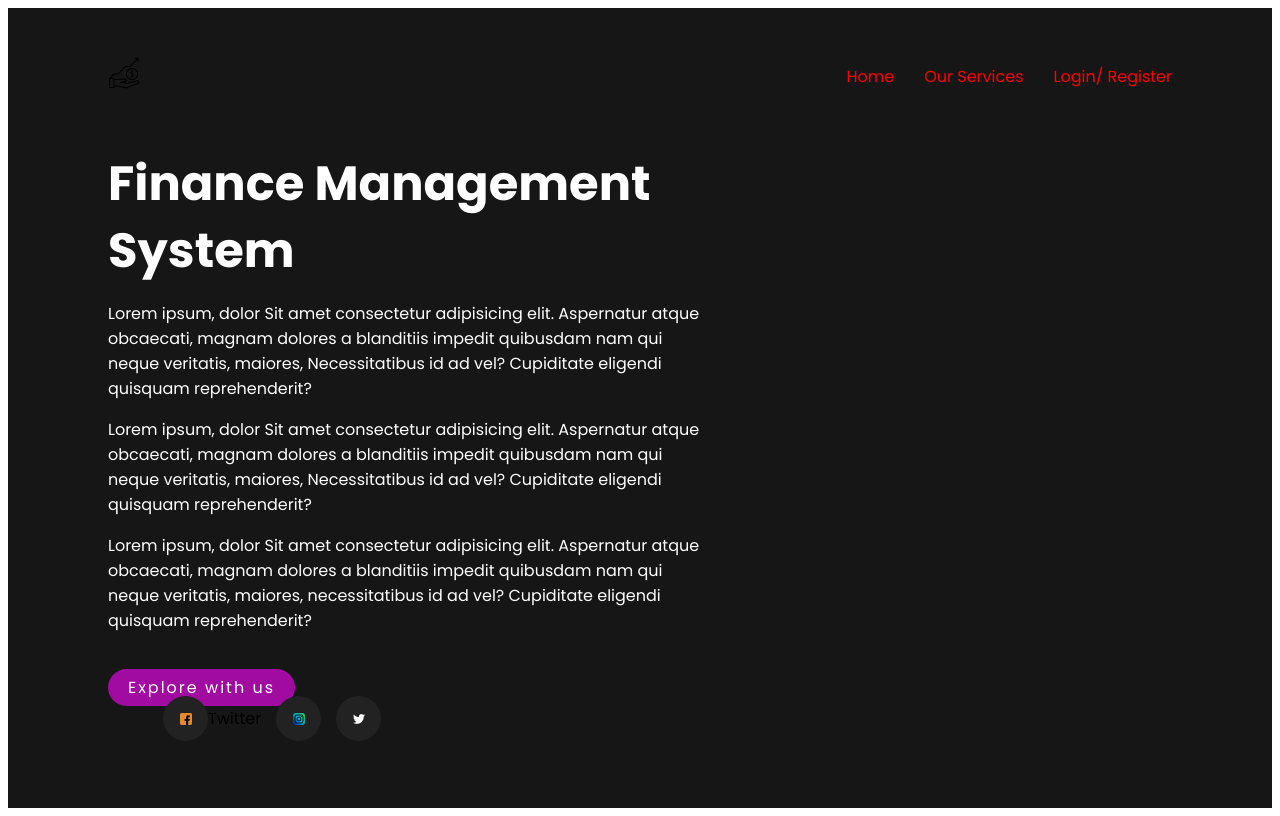
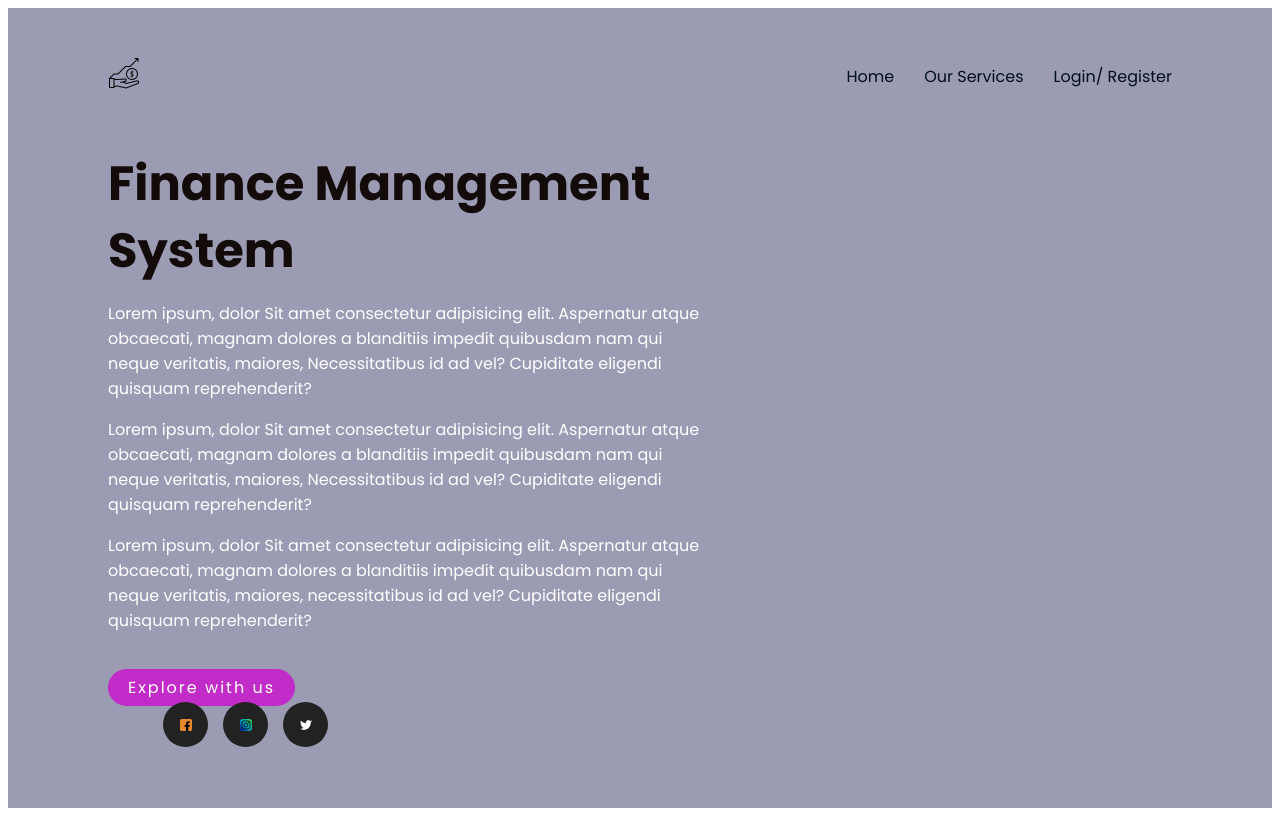
Before and after one commit to sankalp0009/ims09, a plain HTML site: page index.html in a window 1280 px wide. Drawn offline with Linux system fonts and the light colour scheme.

Commit message:
Modified index.html page and style.css

```diff
--- a/index.html
+++ b/index.html
@@ -8,7 +8,7 @@
 		<link rel="stylesheet" href="style.css" />
 	</head>
 
-	<body>
+	<body >
 		<section>
 			<div class="disc"></div>
 			<header>
@@ -56,9 +56,7 @@
 				<li>
 					<a href="#"><img src="./img/facebook.png" /></a>
 				</li>
-				<li>
-					<p>Twitter</p>
-				</li>
+
 				<li>
 					<a href="#"><img src="./img/instagram.png" /></a>
 				</li>
--- a/style.css
+++ b/style.css
@@ -5,6 +5,8 @@
 	box-sizing: border-box;
 	font-family: "Poppins", sans-serif;
 }
+
+
 
 section {
 	position: relative;
@@ -14,7 +16,7 @@ section {
 	display: flex;
 	justify-content: space-between;
 	align-items: center;
-	background: #161616;
+	background:rgb(155, 155, 180);
 }
 
 section .circle {
@@ -54,7 +56,9 @@ header .navigation li {
 
 header .navigation li a {
 	display: inline-block;
-	color: red;
+	color: rgb(1, 15, 27);
+	border: #222;
+
 	font-weight: 400;
 	text-decoration: none;
 	margin-left: 30px;
@@ -75,7 +79,7 @@ header .navigation li a {
 }
 
 .content .textBox h2 {
-	color: white;
+	color: rgb(19, 10, 10);
 	font-size: 3rem;
 	margin-bottom: 0px;
 	line-height: 1.4em;
```
